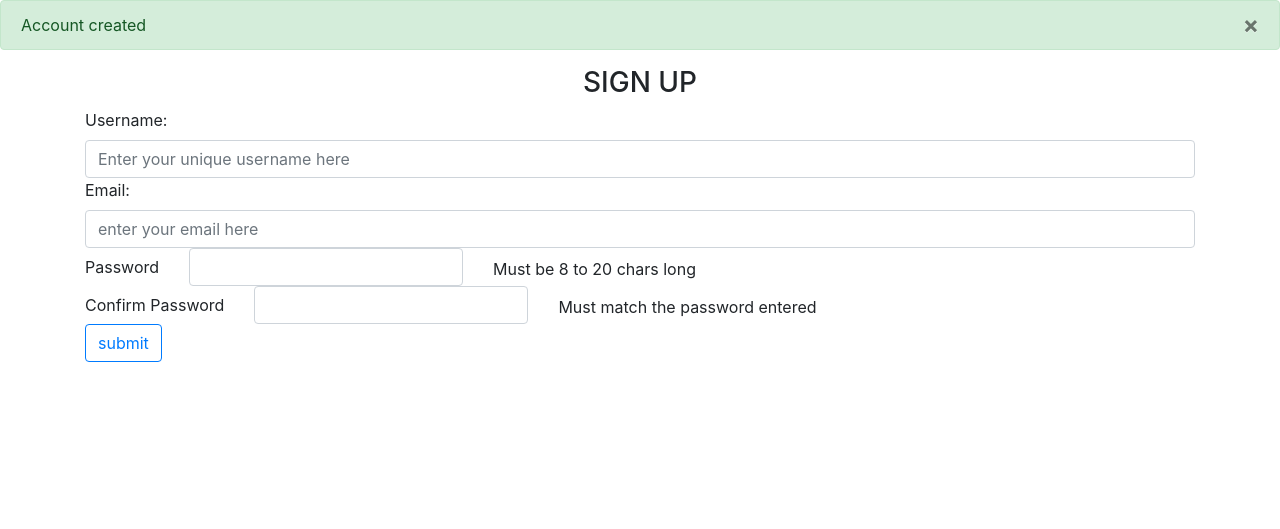
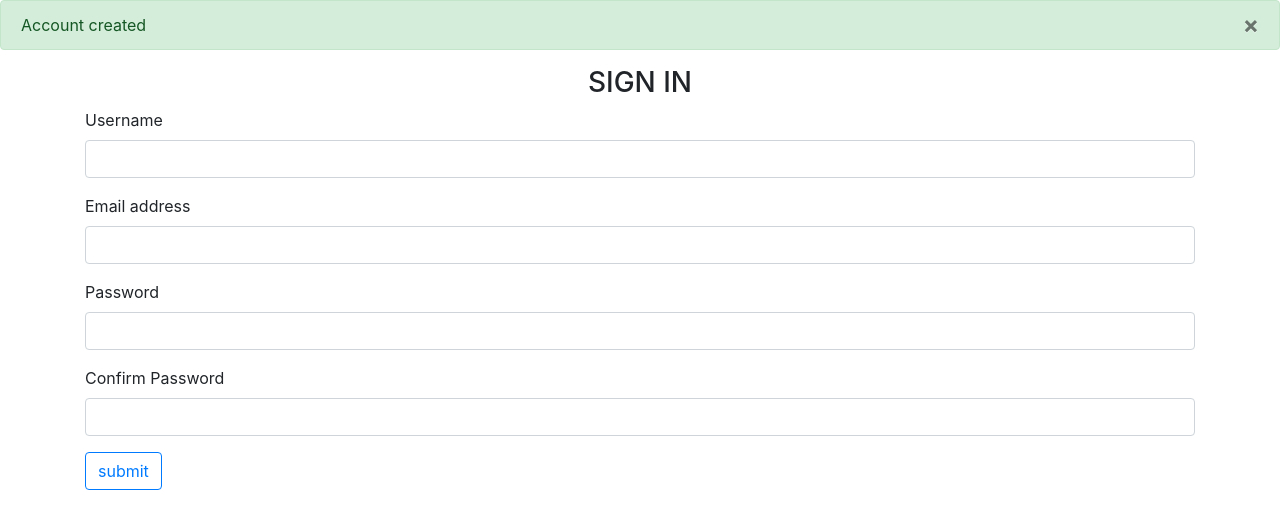
Before and after one commit to Alex03Immanuel/Dagon, a Flask app: page /sign-up in a window 1280 px wide. Shown: the part 56-585 px from the top of the page. Run offline with Flask 3, Linux system fonts and the light colour scheme; some libraries are stand-ins or nearby versions.

Commit message:
sign-in endpoint created and made changes to sign-up endpoint

```diff
--- a/website/auth.py
+++ b/website/auth.py
@@ -7,21 +7,23 @@ def sign_up():
 
     enter_pswd = request.form.get('password1')
     reenter_pswd = request.form.get('password2')
+    usernanme = request.form.get('username')  # check if username already exists later on
+    email = request.form.get('email') # check if user is already authenticated
 
     if enter_pswd != reenter_pswd:
         flash("The two passwords must match", category = "error")
     else:
         flash("Account created", category = "success")
 
-    if request.method == "POST":
-        data = request.form
-        print(data)
 
     return render_template("sign-up.html")
 
-@auth.route('/login')
+@auth.route('/sign-in', methods = ['POST','GET'])
 def login():
-    return "LOGIN"
+
+    # auth logic goes here
+
+    return render_template("sign-in.html")
 
 @auth.route('/logout')
 def logout():
--- a/website/templates/sign-up.html
+++ b/website/templates/sign-up.html
@@ -5,75 +5,59 @@
 {%block content%}
 
     <form method = "post">
-        <h3 align = "center"> SIGN UP </h3>
 
-        <div class = "form-group">
+        <h3 align = "center"> SIGN IN </h3>
 
-            <label for="first-name" class = form-label> Username: </label>
+        <div class="mb-3">
+
+            <label for="username" class="form-label"> Username </label>
 
             <input
             type="text"
             name = "username"
-            class = "form-control"
-            id = "username"
-            placeholder="Enter your unique username here"
-            />
+            class="form-control"
+            id="username">
 
-            <label for="email" class = form-label> Email: </label>
+        </div>
+
+        <div class="mb-3">
+
+            <label for="email" class="form-label"> Email address </label>
 
             <input
             type="email"
             name = "email"
-            class = "form-control"
-            id = "email"
-            placeholder="enter your email here"
-            />
+            class="form-control"
+            id="email">
 
-            <div class = "row g-3 align-items-center">
+        </div>
 
-                <div class = "col-auto">
-                    <label for = "password1" class = "col-form-label"> Password </label>
-                </div>
+        <div class="mb-3">
 
-                <div class = "col-auto">
-                    <input
-                    type = "password"
-                    name = "password1"
-                    id = "password1"
-                    class = "form-control"
-                    />
-                </div>
+            <label for="password1" class="form-label"> Password </label>
 
-                <div class = "col-auto">
-                    <span id = "passwordhelp" class = "form-text"> Must be 8 to 20 chars long </span>
-                </div>
+            <input
+            type="password"
+            name = "password1"
+            class="form-control"
+            id="password1">
 
-            </div>
+        </div>
 
+        <div class="mb-3">
 
-            <div class = "row g-3 align-items-center">
+            <label for="password2" class="form-label"> Confirm Password </label>
 
-                <div class = "col-auto">
-                    <label for = "password2" class = "col-form-label"> Confirm Password </label>
-                </div>
+            <input
+            type="password"
+            name = "password2"
+            class="form-control"
+            id="password2">
 
-                <div class = "col-auto">
-                    <input
-                    type = "password"
-                    name = "password2"
-                    id = "password2"
-                    class = "form-control"
-                    />
-                </div>
+        </div>
 
-                <div class = "col-auto">
-                    <span id = "passwordhelp" class = "form-text"> Must match the password entered </span>
-                </div>
-
-            </div>
-
+        <div class = "d-grid gap-2 d-md-block">
             <button type = "submit" class = "btn btn-outline-primary"> submit </button>
-
         </div>
 
     </form>
```
Also changed, not shown: website/templates/sign-in.html (added, +47 -0 lines).
